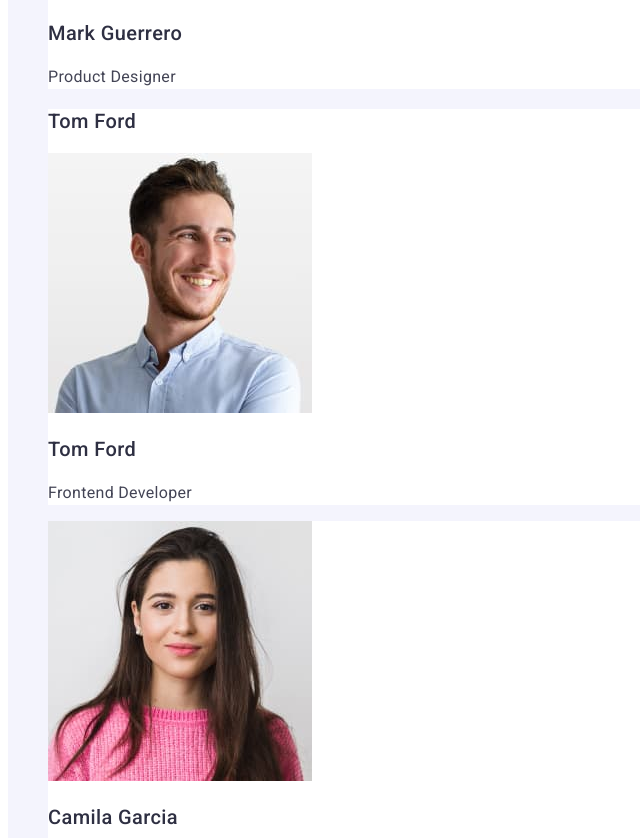
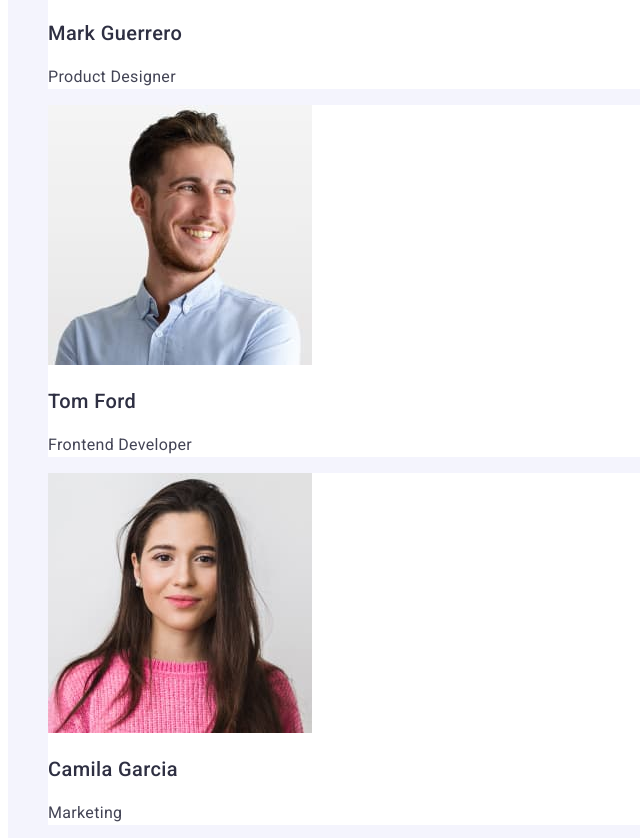
Before and after one commit to SnihurIlona/goit-markup-hw-02, a plain HTML site: page index.html in a window 1280 px wide. Shown: the part 2090-2928 px from the top of the page, without its empty margins (0-640 px from the left). Drawn offline with Linux system fonts and the light colour scheme.

Commit message:
Delete h three in section four

```diff
--- a/index.html
+++ b/index.html
@@ -133,7 +133,6 @@
           </li>
 
           <li class="team-list">
-            <h3 class="subtitle">Tom Ford</h3>
             <img
               src="./images/team-card-2.jpg"
               alt="worker-2"
```
